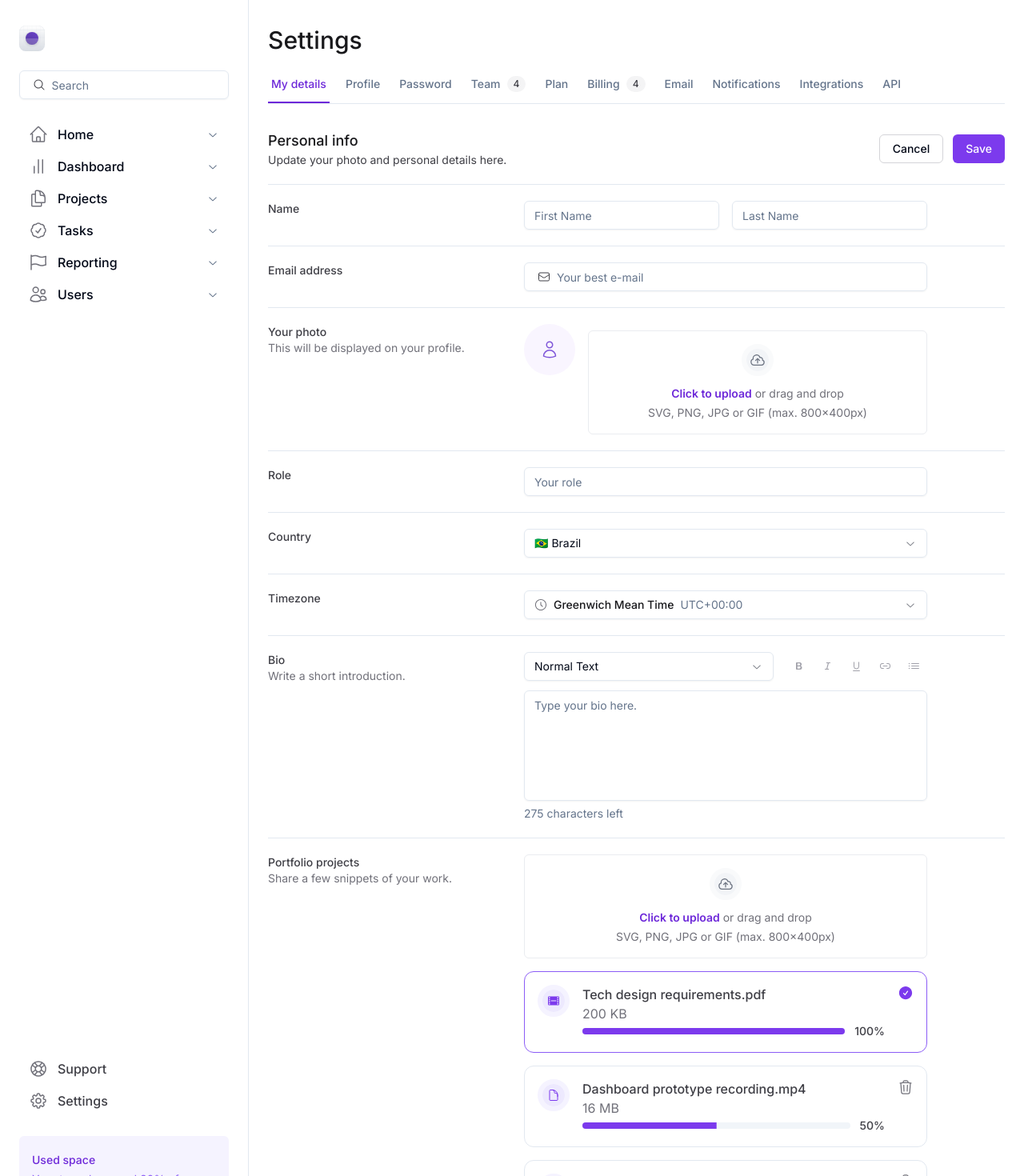
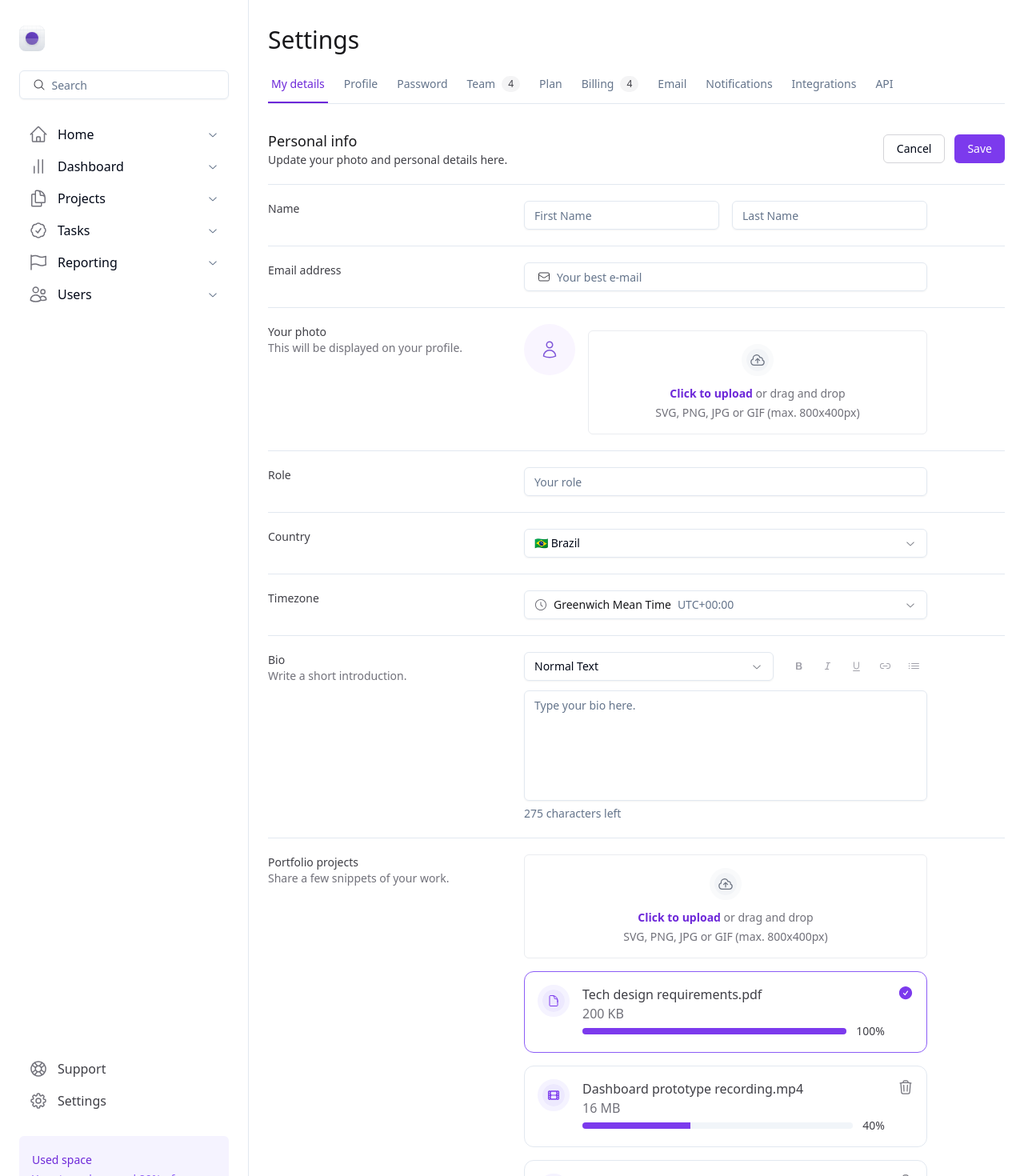
Before and after one commit to joaonetogit/front-dash, a Next.js app: page / in a window 1280 px wide. Shown: the top 1470 px of the page at 80% size. Built offline with nearby package versions, Linux system fonts and the light colour scheme.

Commit message:
chore: adjust on font-family, form header and icon on Archives to upload

```diff
--- a/src/app/globals.css
+++ b/src/app/globals.css
@@ -75,18 +75,7 @@
   }
 }
 
-*::before,
-*::after {
-  pointer-events: none;
-}
-
-html,
 body {
-  scroll-behavior: smooth;
-}
-
-body {
-  font-family: 'Inter', sans-serif;
   text-rendering: optimizeLegibility;
   -webkit-font-smoothing: antialiased;
   -moz-osx-font-smoothing: grayscale;
--- a/src/components/custom/FormDetails/FormMyDetails.tsx
+++ b/src/components/custom/FormDetails/FormMyDetails.tsx
@@ -53,13 +53,25 @@
   }, []);
 
   return (
-    <>
-      <FormMyDetailsHeader />
     <Form {...form}>
       <form
         onSubmit={form.handleSubmit(onSubmit)}
         className='space-y-8'
       >
+        <FormMyDetailsHeader>
+          <div className='space-x-3'>
+            <Button variant='outline'>Cancel</Button>
+            <Button
+              type='submit'
+              name='action'
+              value='save'
+              variant='primary'
+            >
+              Save
+            </Button>
+          </div>
+        </FormMyDetailsHeader>
+
         <RenderNameSection form={form} />
         <RenderEmailSection form={form} />
         <RenderPhotoSection form={form} />
@@ -73,6 +85,8 @@
           <Button variant='outline'>Cancel</Button>
           <Button
             type='submit'
+            name='action'
+            value='submit-and-next'
             variant='primary'
           >
             Save
@@ -80,6 +94,5 @@
         </div>
       </form>
     </Form>
-    </>
   );
 }
--- a/src/components/custom/FormDetails/FormMyDetailsHeader.tsx
+++ b/src/components/custom/FormDetails/FormMyDetailsHeader.tsx
@@ -1,7 +1,7 @@
-import { Button } from '../../ui/Button';
+import { IChildren } from '@/types/base';
 import { Separator } from '../../ui/Separator';
 
-export default function FormMyDetailsHeader() {
+export default function FormMyDetailsHeader({ children }: IChildren) {
   return (
     <div>
       <div className='flex items-center justify-between'>
@@ -9,15 +9,7 @@
           <h2 className='text-lg font-medium text-zinc-900'>Personal info</h2>
           <p className='text-sm text-zinc-700'>Update your photo and personal details here.</p>
         </div>
-        <div className='space-x-3'>
-          <Button variant='outline'>Cancel</Button>
-          <Button
-            type='submit'
-            variant='primary'
-          >
-            Save
-          </Button>
-        </div>
+        {children}
       </div>
       <Separator className='mt-5' />
     </div>
--- a/src/constants/ArchivesToUpload.tsx
+++ b/src/constants/ArchivesToUpload.tsx
@@ -1,25 +1,24 @@
 import { IArchivesToUpload } from '@/types/constants/ArchivesToUpload';
-import { CloudArrowUpIcon, DocumentIcon } from '@heroicons/react/24/outline';
-import { FilmIcon } from '@heroicons/react/24/solid';
+import { CloudArrowUpIcon, DocumentIcon, FilmIcon } from '@heroicons/react/24/outline';
 
 const archives: IArchivesToUpload[] = [
   {
-    icon: <FilmIcon />,
+    icon: <DocumentIcon />,
     title: 'Tech design requirements.pdf',
     size: '200 KB',
     progress: 100,
   },
   {
-    icon: <DocumentIcon />,
+    icon: <FilmIcon />,
     title: 'Dashboard prototype recording.mp4',
     size: '16 MB',
-    progress: 50,
+    progress: 40,
   },
   {
     icon: <CloudArrowUpIcon />,
     title: 'Dashboard prototype FINAL.fig',
     size: '4.2 MB',
-    progress: 50,
+    progress: 80,
   },
 ] as const;
 
```
Lines whose indentation alone changed are shown as unchanged.
